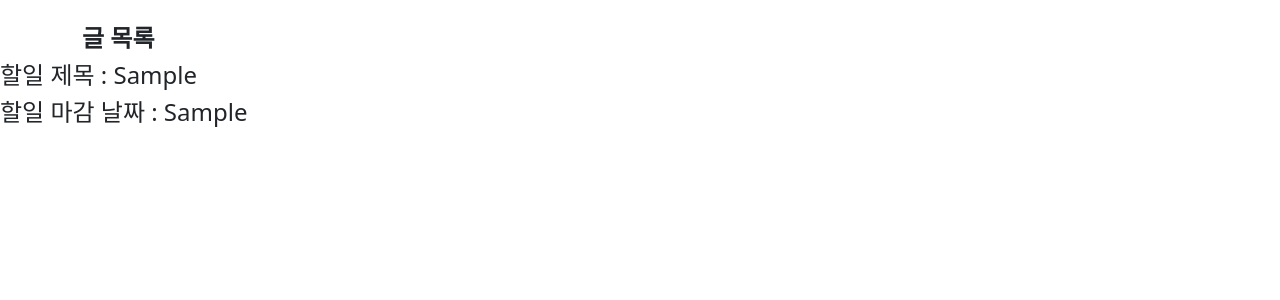
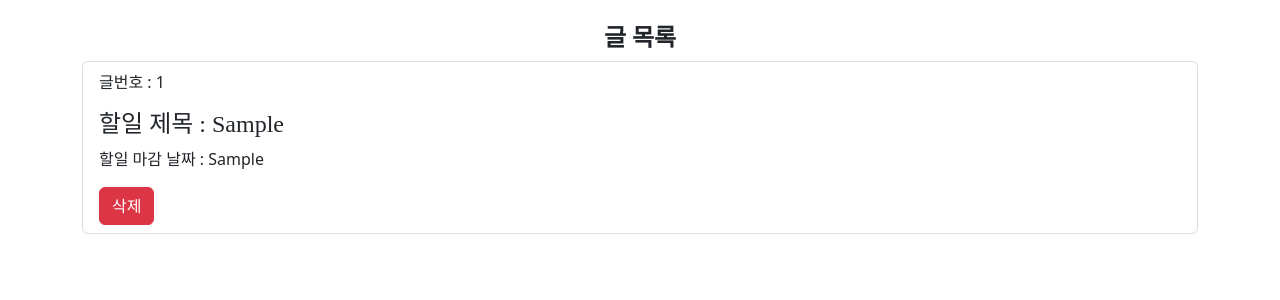
Before and after one commit to bugpigg/front-end-pg, a Node server app: template node+mongoDB/views/list.ejs in a window 1280 px wide. Shown: the part 56-356 px from the top of the page. Run offline with Node 20, Linux system fonts and the light colour scheme; the template is opened without the code that fills it: most values are stand-ins (such as "Sample title", 1, 10 or a date in 2020); some libraries are stand-ins or nearby versions.

Commit message:
조립식 html with ejs

```diff
--- /dev/null
+++ b/node+mongoDB/public/main.css
@@ -0,0 +1,3 @@
+h4 {
+    font-family: 'nanumsquare';
+}
--- a/node+mongoDB/server.js
+++ b/node+mongoDB/server.js
@@ -12,39 +12,39 @@ const client = new MongoClient(dbUri);
 
 app.use(express.urlencoded({extended: true}));
 app.set('view engine', 'ejs');
+app.use('/public', express.static('public'));
 
 const db = client.db('todoapp');
 const post = db.collection('post');
+const counter = db.collection('counter');
 
 app.listen(9090, function(){
     console.log('listening on 9090')
 });
 
-app.get('/pet', function(request, response) {
-    response.send('펫 용품 쇼핑하는 페이지입니다.')
-});
-
-app.get('/beauty', function(request, response) {
-    response.send('뷰티 용품 쇼핑하는 페이지입니다.')
-});
-
 app.get('/', function(request, response) {
-    response.sendFile(__dirname + '/index.html')
+    response.render("index.ejs")
 });
 
 app.get('/write', function(request, response) {
-    response.sendFile(__dirname + '/write.html')
+    response.render("write.ejs")
 });
 
 app.post('/add', async function(request,response){
+  const result = await counter.findOne({ name: '게시물갯수' })
   post.insertOne(
-      {제목: request.body.title, 날짜: request.body.date}
+      {_id: result.totalPost+1, 제목: request.body.title, 날짜: request.body.date}
     )
     .then(
       res => console.log('done!'),
       err => console.error(`something went wrong: ${err}`)
     );
-    response.send('전송완료')
+  counter.updateOne({name: '게시물갯수'},{$inc : {totalPost:1}}) // operator 활용
+         .then(
+          res => console.log('done!!'),
+          err => console.error(`something went wrong: ${err}`)
+         );
+  response.send('전송완료')
 });
 
 app.get('/list', async function(request, response){
@@ -55,3 +55,23 @@ app.get('/list', async function(request, response){
     error: false
   });
 })
+
+app.delete('/delete', function(request,response){
+  request.body._id = parseInt(request.body._id)
+  post.deleteOne(request.body)
+    .then(
+      res => {
+        console.log('Delete done!!')
+        res.status(200).send({ message: '성공했습니다!' })
+      },
+      err => {
+        console.error(`something went wrong: ${err}`)
+        res.status(400).send({ message: '실패했습니다!'})
+    }
+    )
+})
+
+app.get('/detail/:id', async function(request, response){
+  const result = await post.findOne({ _id : parseInt(request.params.id) });
+  response.render('detail.ejs', { data : result })
+})
--- a/node+mongoDB/views/list.ejs
+++ b/node+mongoDB/views/list.ejs
@@ -1,41 +1,57 @@
 <!doctype html>
 <html lang="en">
+
 <head>
   <meta charset="utf-8">
   <meta name="viewport" content="width=device-width, initial-scale=1">
   <title>TODO App</title>
-    <link href="https://cdn.jsdelivr.net/npm/bootstrap@5.2.1/dist/css/bootstrap.min.css" rel="stylesheet" integrity="sha384-iYQeCzEYFbKjA/T2uDLTpkwGzCiq6soy8tYaI1GyVh/UjpbCx/TYkiZhlZB6+fzT" crossorigin="anonymous">
+  <link href="https://cdn.jsdelivr.net/npm/bootstrap@5.2.1/dist/css/bootstrap.min.css" rel="stylesheet"
+    integrity="sha384-iYQeCzEYFbKjA/T2uDLTpkwGzCiq6soy8tYaI1GyVh/UjpbCx/TYkiZhlZB6+fzT" crossorigin="anonymous">
+  <link rel="stylesheet" href="/public/main.css">
 </head>
+
 <body>
-    <nav class="navbar navbar-expand-lg bg-light">
-        <div class="container-fluid">
-          <a class="navbar-brand" href="#">TODO-App</a>
-          <button class="navbar-toggler" type="button" data-bs-toggle="collapse" data-bs-target="#navbarNav" aria-controls="navbarNav" aria-expanded="false" aria-label="Toggle navigation">
-            <span class="navbar-toggler-icon"></span>
-          </button>
-          <div class="collapse navbar-collapse" id="navbarNav">
-            <ul class="navbar-nav">
-              <li class="nav-item">
-                <a class="nav-link active" aria-current="page" href="#">Home</a>
+
+  <%- include('nav.html') %>
+
+  <h4 class="container mt-4 text-center"><strong>글 목록</strong></h4>
+  <div class="container">
+    <ul class="list-group">
+      <% for(var i=0; i<posts.length; i++) { %>
+        <li class="list-group-item">
+          <p>글번호 : <%= posts[i]._id %>
+          </p>
+          <h4>할일 제목 : <%= posts[i].제목 %>
+          </h4>
+          <p>할일 마감 날짜 : <%= posts[i].날짜 %>
+          </p>
+          <button class="btn btn-danger delete" data-id="<%= posts[i]._id %>">삭제</button>
         </li>
-              <li class="nav-item">
-                <a class="nav-link" href="#">Write</a>
-              </li>
-              <li class="nav-item">
-                <a class="nav-link" href="#">Temp</a>
-              </li>
+      <% } %>
     </ul>
   </div>
-        </div>
-      </nav>
 
-      <h4 class="container mt-4"><strong>글 목록</strong></h4>
+  <script src="https://ajax.googleapis.com/ajax/libs/jquery/3.6.0/jquery.min.js"></script>
+  <script>
+    $('.delete').click(function (e) {
+      var postNum = e.target.dataset.id;
+      var presentPress = $(this)
+      $.ajax({
+        method: 'DELETE',
+        url: '/delete',
+        data: { _id: postNum }
+      }).done(function (result) {
+        presentPress.parent('li').fadeOut();
+      }).fail(function (xhr, testStatus, errorThrown) {
+        console.log(xhr, textStatus, errorThrown)
+      });
+    })
+  </script>
 
-      <% for(var i=0; i<posts.length; i++) { %>
-        <h4>할일 제목 : <%= posts[i].제목 %></h4>
-        <h4>할일 마감 날짜 : <%= posts[i].날짜 %></h4>
-      <% } %>
 
-    <script src="https://cdn.jsdelivr.net/npm/bootstrap@5.2.1/dist/js/bootstrap.bundle.min.js" integrity="sha384-u1OknCvxWvY5kfmNBILK2hRnQC3Pr17a+RTT6rIHI7NnikvbZlHgTPOOmMi466C8" crossorigin="anonymous"></script>
+  <script src="https://cdn.jsdelivr.net/npm/bootstrap@5.2.1/dist/js/bootstrap.bundle.min.js"
+    integrity="sha384-u1OknCvxWvY5kfmNBILK2hRnQC3Pr17a+RTT6rIHI7NnikvbZlHgTPOOmMi466C8"
+    crossorigin="anonymous"></script>
 </body>
+
 </html>
--- /dev/null
+++ b/node+mongoDB/views/nav.html
@@ -0,0 +1,21 @@
+<nav class="navbar navbar-expand-lg bg-light">
+    <div class="container-fluid">
+      <a class="navbar-brand" href="/">TODO-App</a>
+      <button class="navbar-toggler" type="button" data-bs-toggle="collapse" data-bs-target="#navbarNav" aria-controls="navbarNav" aria-expanded="false" aria-label="Toggle navigation">
+        <span class="navbar-toggler-icon"></span>
+      </button>
+      <div class="collapse navbar-collapse" id="navbarNav">
+        <ul class="navbar-nav">
+          <li class="nav-item">
+            <a class="nav-link active" aria-current="page" href="/">Home</a>
+          </li>
+          <li class="nav-item">
+            <a class="nav-link" href="/write">Write</a>
+          </li>
+          <li class="nav-item">
+            <a class="nav-link" href="#">Temp</a>
+          </li>
+        </ul>
+      </div>
+    </div>
+  </nav>
```
Also changed, not shown: node+mongoDB/index.html (deleted, +0 -41 lines), node+mongoDB/views/detail.ejs (added, +39 -0 lines), node+mongoDB/views/index.ejs (added, +28 -0 lines), node+mongoDB/views/write.ejs (added, +36 -0 lines), node+mongoDB/write.html (deleted, +0 -50 lines). Lines whose indentation alone changed are shown as unchanged.
